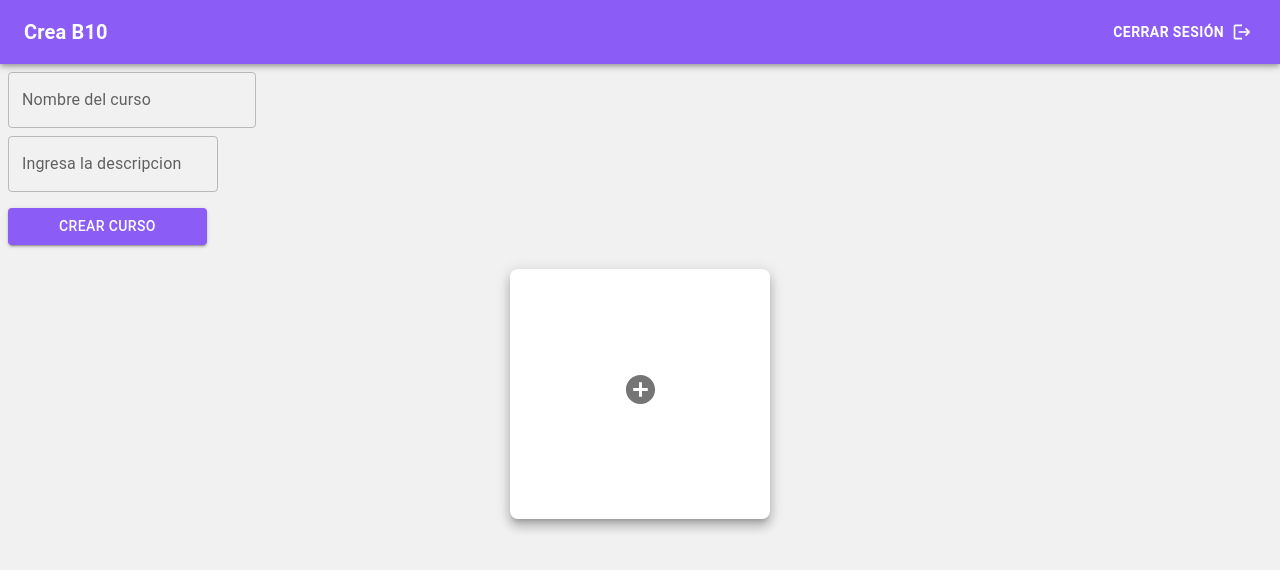
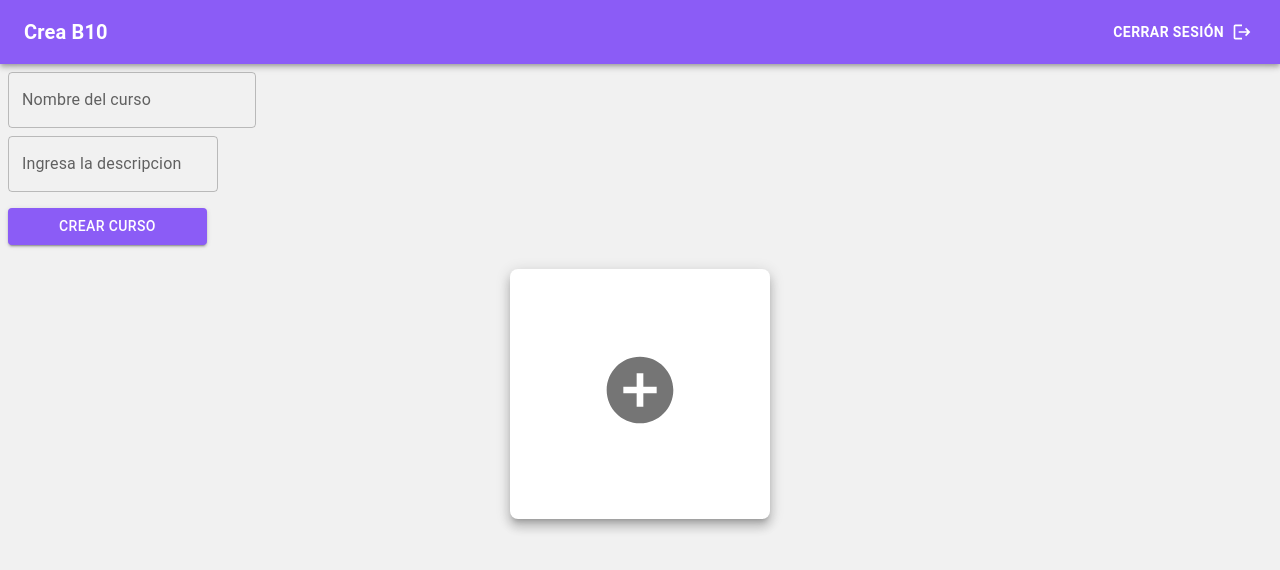
Before and after one commit to martinchuck/creab10-frontend, a React (Vite) app: page /dashboard in a window 1280 px wide. Shown: the top 570 px of the page. Built offline with nearby package versions, Linux system fonts and the light colour scheme; sample sign-in values are in the browser's storage.

Commit message:
solucionando icono +

```diff
--- a/src/components/EmptyCard.jsx
+++ b/src/components/EmptyCard.jsx
@@ -31,7 +31,6 @@ function EmptyCard() {
   };
   return (
     <Grid item xs={12} sm={6} md={4} lg={3} xl={2}>
-      <CardActionArea>
         <Paper
           elevation={8}
           sx={{
@@ -48,14 +47,20 @@ function EmptyCard() {
             mb: 2,
             mt: 2,
             ":hover": {
-              boxShadow: 20,
-              cursor: "pointer",
-            },
+            boxShadow: 20,
+            cursor: "pointer",
+          },
+
           }}
         >
+
           <CardContent>
-          <IconButton aria-label="add" onClick={handleClickOpen}>
-            <AddCircleIcon fontSize="large" />
+          <IconButton aria-label="add" onClick={handleClickOpen} >
+            <AddCircleIcon sx={
+              {
+                fontSize: 80,
+              }
+            } />
           </IconButton>
           </CardContent>
           <Dialog open={open} onClose={handleClose}>
@@ -73,6 +78,7 @@ function EmptyCard() {
             id="course-name"
             label="Titulo del curso"
             type="text"
+            placeholder="Ingresa aquí el nombre del curso"
             fullWidth
             variant="standard"
             onChange={(e) => setCourseName(e.target.value)}
@@ -97,8 +103,8 @@ function EmptyCard() {
           <Button variant="contained" onClick={handleSubmit}>Crear</Button>
         </DialogActions>
       </Dialog>
+
         </Paper>
-      </CardActionArea>
     </Grid>
   );
 }
```
